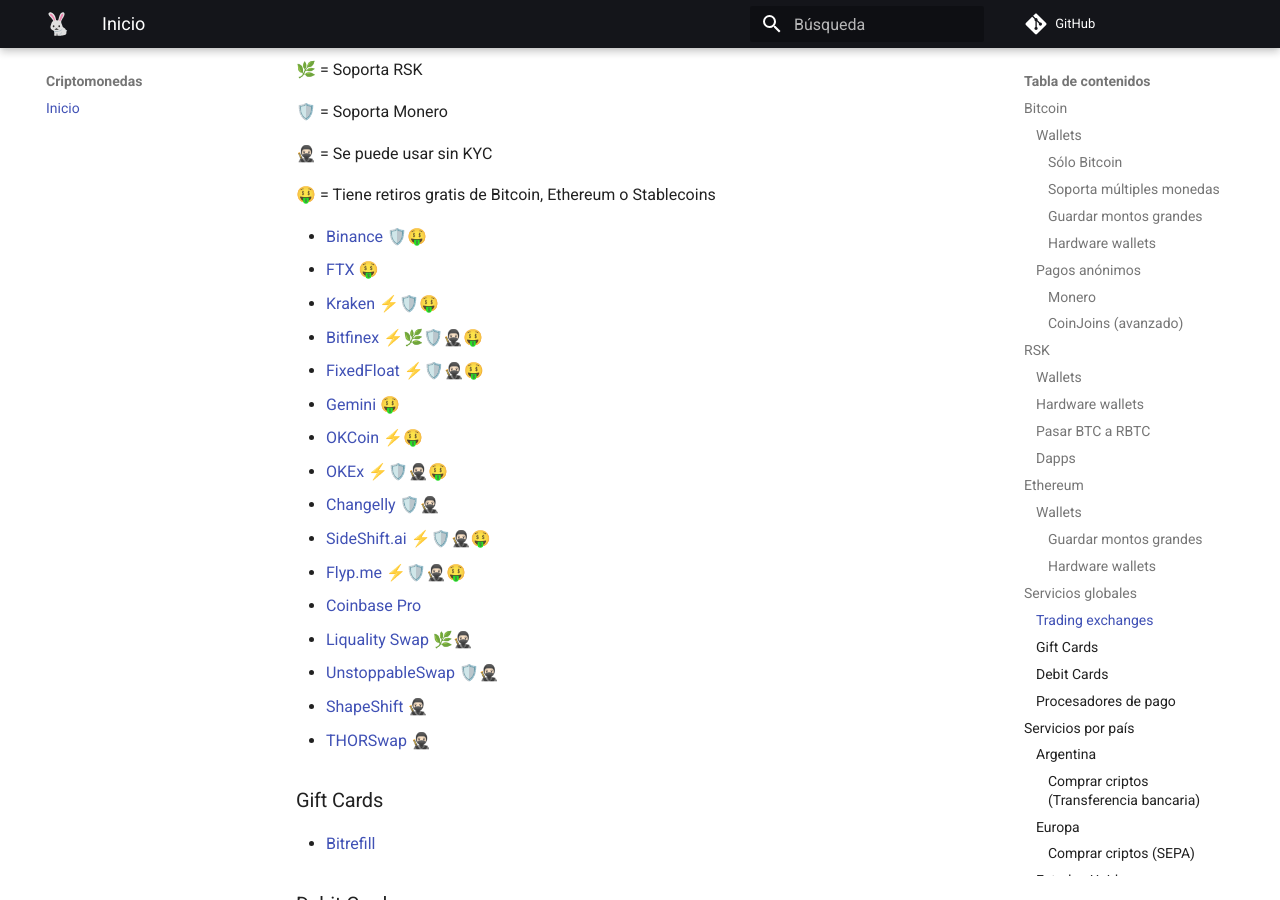
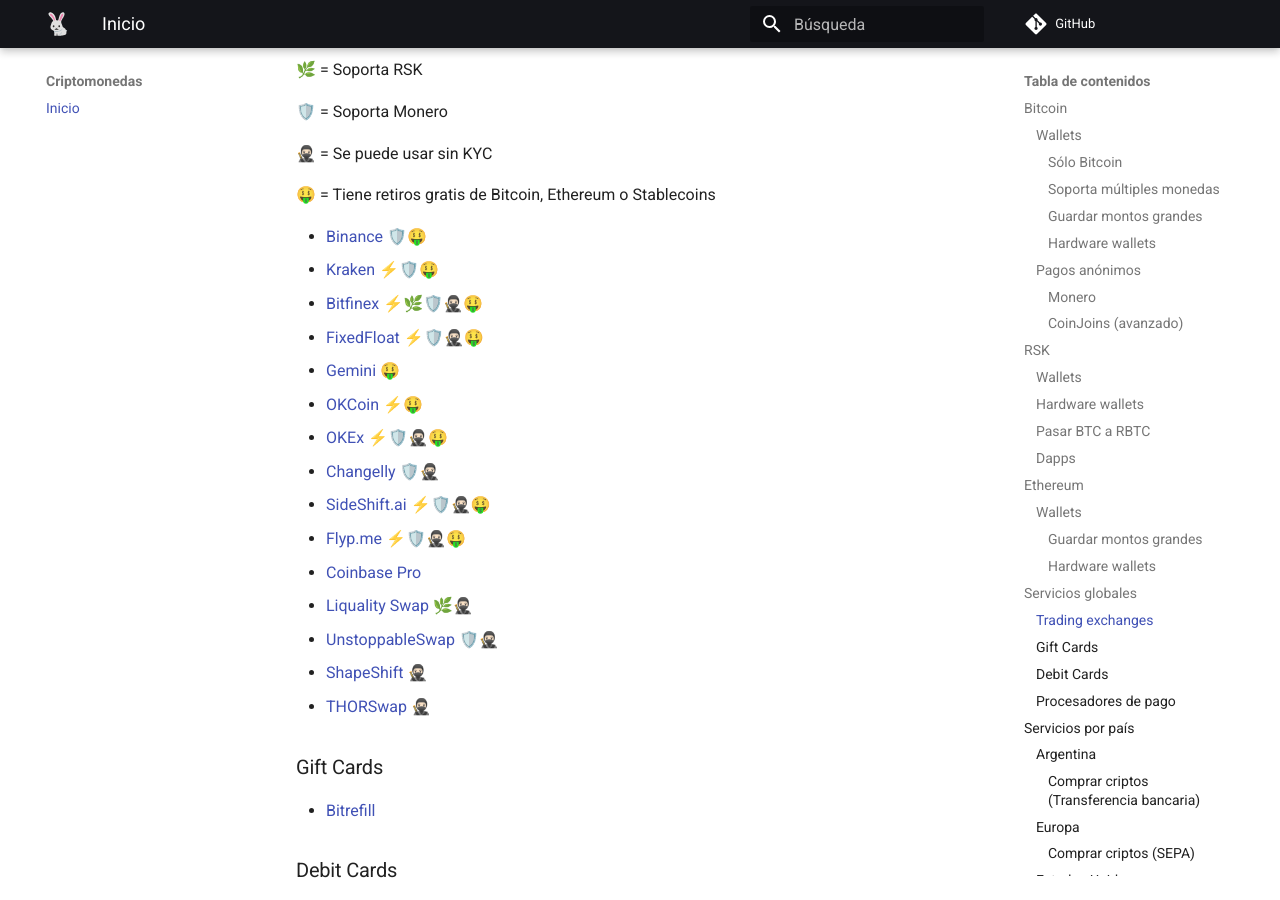
Before and after one commit to anomalouscode/wiki, an MkDocs documentation site: the page built from docs/criptomonedas/index.md, in a window 1280 px wide and 900 px high, scrolled down 4644 px. Built offline with MkDocs 1.6.1 and Material for MkDocs 9.7.7, drawn with Linux system fonts in a browser that asks for light colours; comment, search, counter and statistics services are not loaded.

Commit message:
Update index.md

```diff
--- a/docs/criptomonedas/index.md
+++ b/docs/criptomonedas/index.md
@@ -174,7 +174,6 @@
 🤑 = Tiene retiros gratis de Bitcoin, Ethereum o Stablecoins
 
 - [Binance](https://www.binance.com/en/register?ref=RACLZPJ6) 🛡️🤑
-- [FTX](https://ftx.com/#a=6290039) 🤑
 - [Kraken](https://www.kraken.com/) ⚡🛡️🤑
 - [Bitfinex](https://www.bitfinex.com/) ⚡🌿🛡️🥷🏻🤑
 - [FixedFloat](https://fixedfloat.com/) ⚡🛡️🥷🏻🤑
@@ -229,7 +228,6 @@
 
 🤑 = Tiene retiros gratis de Bitcoin, Ethereum o Stablecoins
 
-- [FTX](https://ftx.com/#a=6290039) 🤑
 - [Kraken](https://www.kraken.com/) ⚡🛡️🤑
 - [Gemini](https://gemini.com/share/rr55epf6) 🤑
 - [Crypto.com](https://crypto.com/app/j53ayhgqrj)
@@ -248,7 +246,6 @@
 
 🤑 = Tiene retiros gratis de Bitcoin, Ethereum o Stablecoins
 
-- [FTX US](https://ftx.us/) 🤑
 - [Kraken](https://www.kraken.com/) ⚡🛡️🤑
 - [Strike](https://strike.me/) ⚡🤑
 - [River Financial](https://river.com/) ⚡🤑
```
